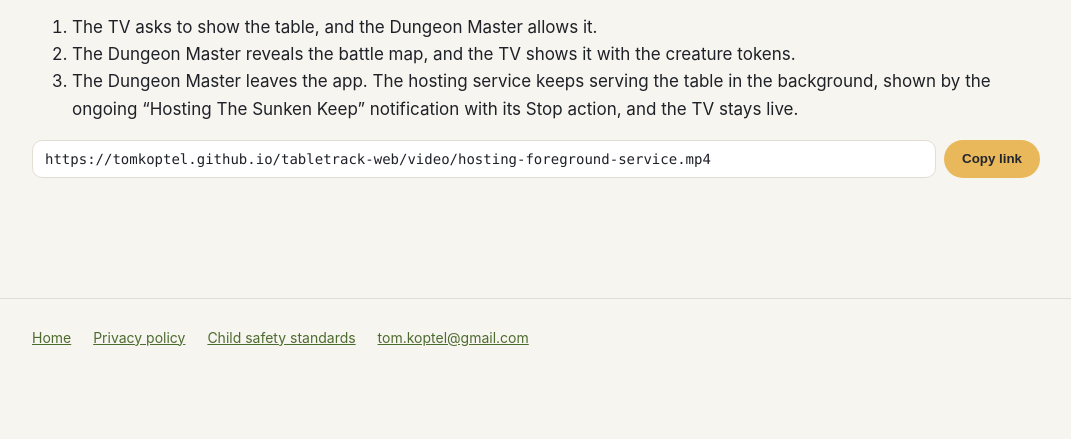
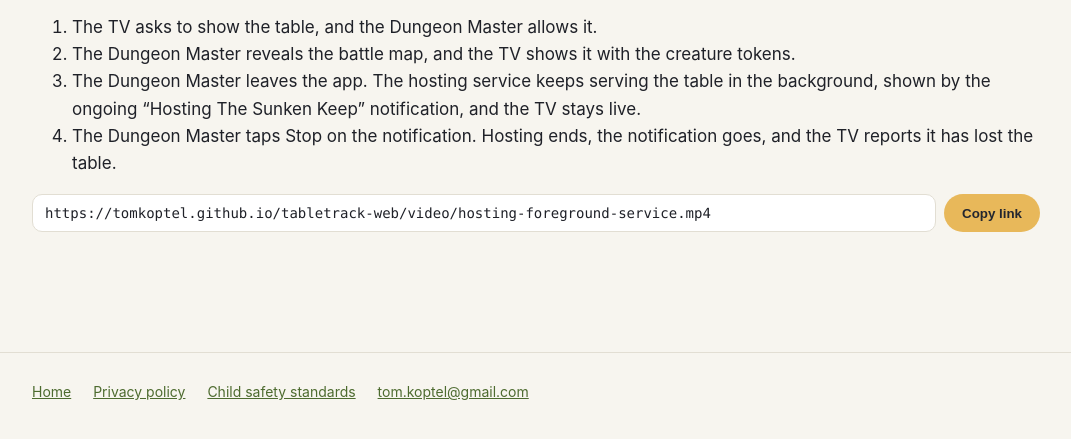
Before and after one commit to tomkoptel/tabletrack-web, a plain HTML site: page site/videos.html in a window 1280 px wide. Shown: the part 925-1364 px from the top of the page, without its empty margins (104-1175 px from the left). Before the commit the page ends 1314 px from the top, so only its background shows below. Drawn offline with Linux system fonts and the light colour scheme.

Commit message:
Videos: hosting demo re-recorded, ending with Stop from the notification
Co-Authored-By: Claude Opus 5.5 <noreply@anthropic.com>

```diff
--- a/site/videos.html
+++ b/site/videos.html
@@ -35,7 +35,8 @@
     <ol>
       <li>The TV asks to show the table, and the Dungeon Master allows it.</li>
       <li>The Dungeon Master reveals the battle map, and the TV shows it with the creature tokens.</li>
-      <li>The Dungeon Master leaves the app. The hosting service keeps serving the table in the background, shown by the ongoing “Hosting The Sunken Keep” notification with its Stop action, and the TV stays live.</li>
+      <li>The Dungeon Master leaves the app. The hosting service keeps serving the table in the background, shown by the ongoing “Hosting The Sunken Keep” notification, and the TV stays live.</li>
+      <li>The Dungeon Master taps Stop on the notification. Hosting ends, the notification goes, and the TV reports it has lost the table.</li>
     </ol>
     <div class="copy">
       <input readonly value="https://tomkoptel.github.io/tabletrack-web/video/hosting-foreground-service.mp4" aria-label="Video link">
```
Also changed, not shown: site/video/hosting-foreground-service.webp, 1 other file.
